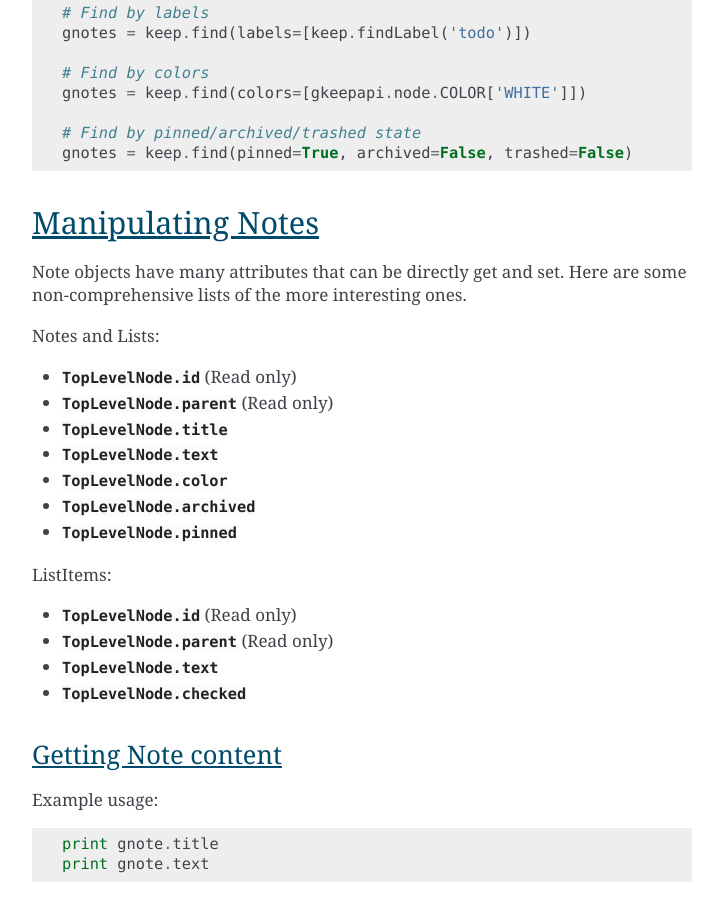
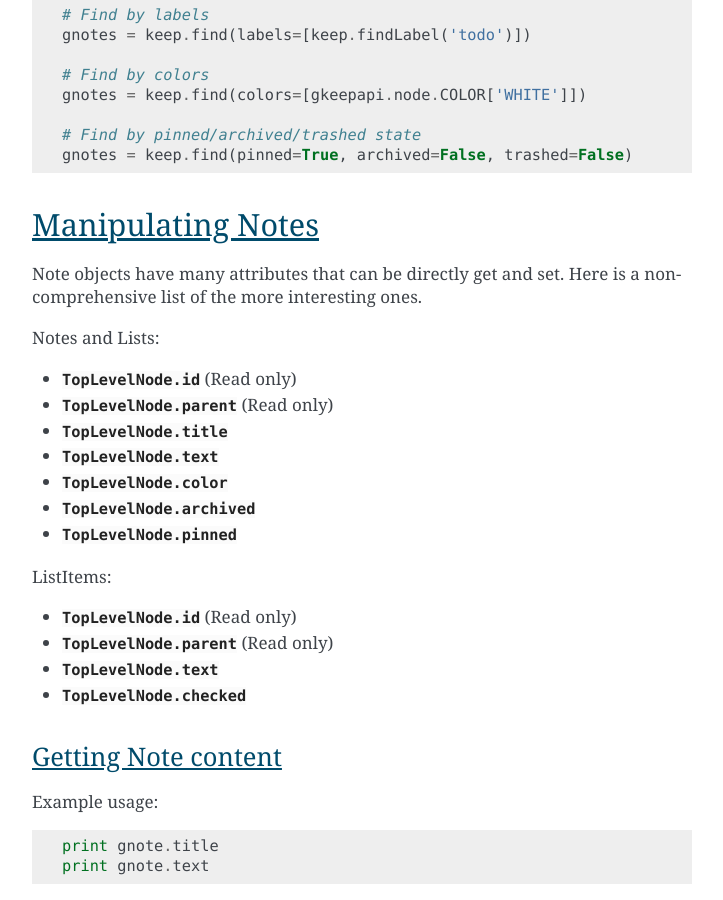
Before and after one commit to kiwiz/gkeepapi, a Sphinx documentation site: the page built from docs/index.rst, in a window 1280 px wide and 900 px high, scrolled down 3024 px. Shown: the whole window, without its empty margins (388-1111 px from the left). Built offline with Sphinx 7.4.7, drawn with Linux system fonts in a browser that asks for light colours; some of the changed text lies outside the part shown.

Commit message:
Fix typos in docs

```diff
--- a/docs/index.rst
+++ b/docs/index.rst
@@ -101,7 +101,7 @@ Notes can be searched for via :py:meth:`Keep.find`::
 Manipulating Notes
 ------------------
 
-Note objects have many attributes that can be directly get and set. Here are some non-comprehensive lists of the more interesting ones.
+Note objects have many attributes that can be directly get and set. Here is a non-comprehensive list of the more interesting ones.
 
 Notes and Lists:
 
```
Also changed, not shown: other parts of docs/index.rst (+2 -2 lines).
